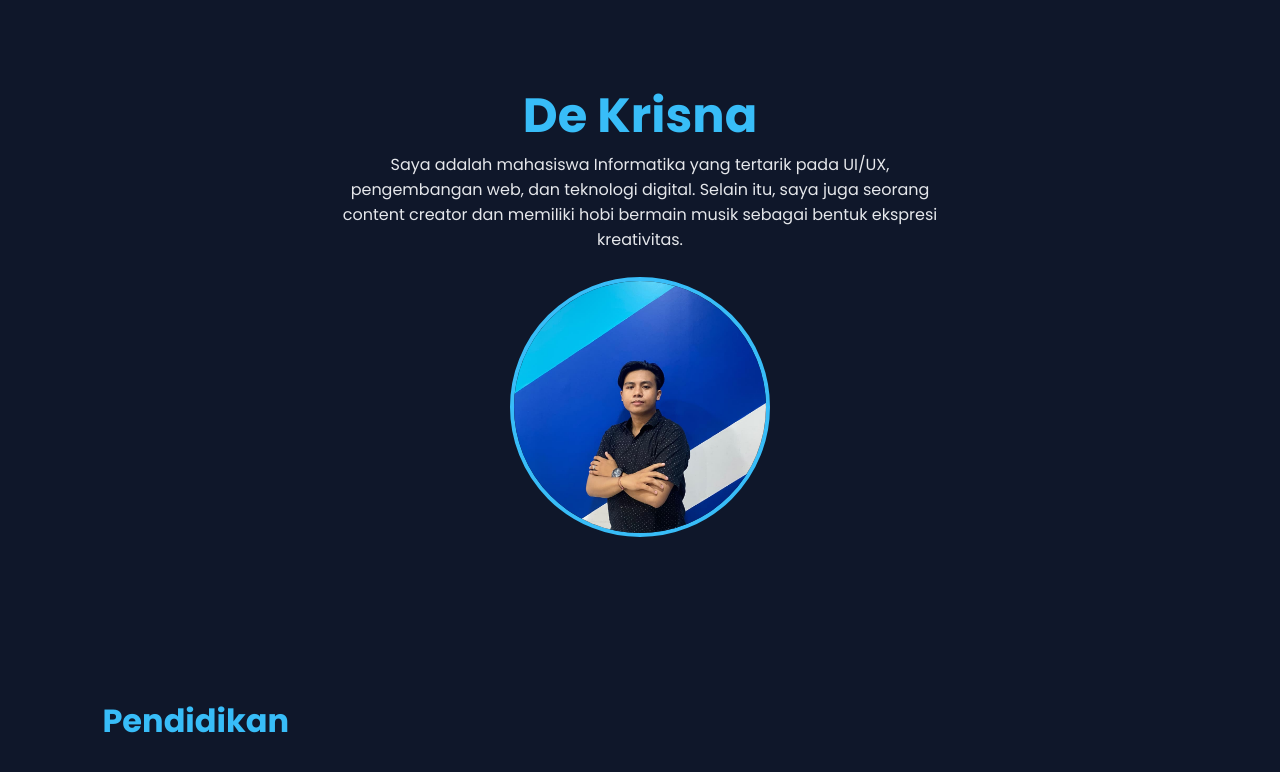
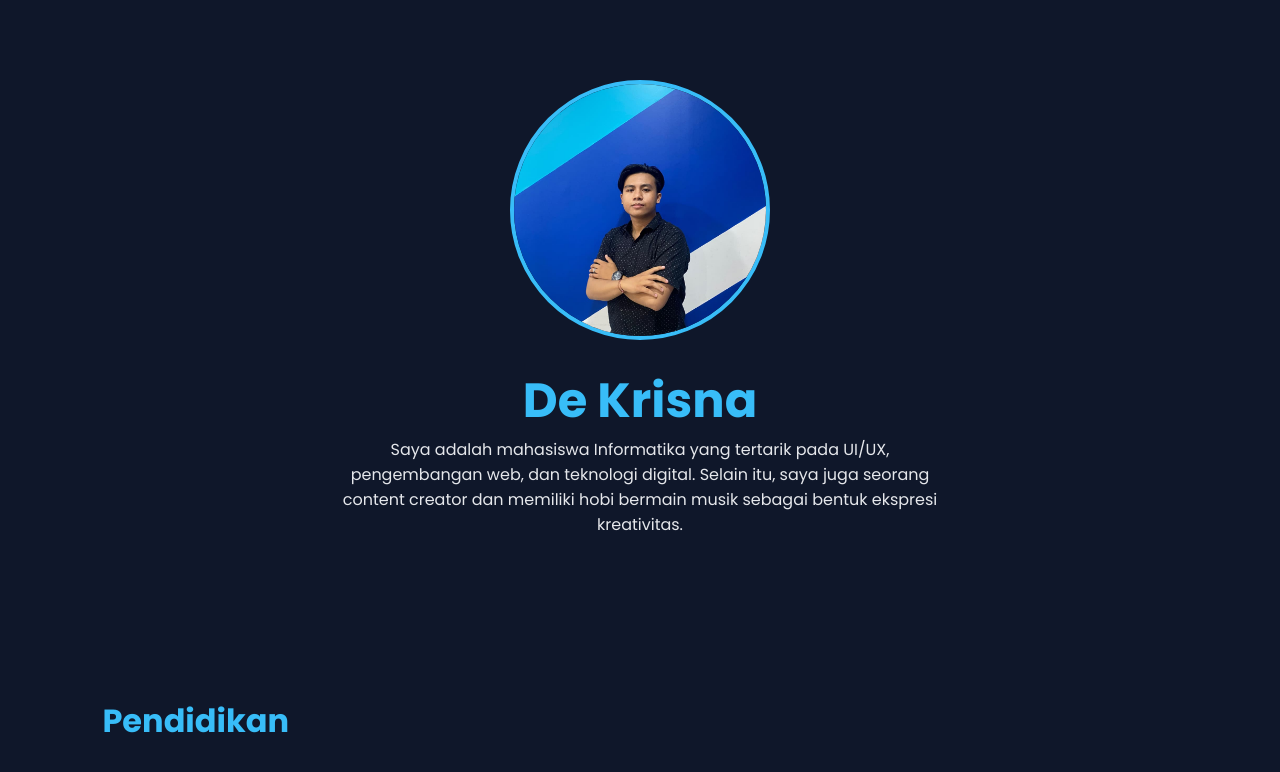
Before and after one commit to DeKrisnaa/dekrisna_portofolio, a plain HTML site: page index.html in a window 1280 px wide. Shown: the top 772 px of the page. Drawn offline with Linux system fonts and the light colour scheme.

Commit message:
Modify hero section layout to column-reverse
Changed flex direction of the hero section to column-reverse for layout adjustment.

```diff
--- a/style.css
+++ b/style.css
@@ -23,7 +23,7 @@ section {
 /* HERO */
 .hero {
     display: flex;
-    flex-direction: column;   /* FOTO DI ATAS */
+    flex-direction: column-reverse; /* 🔥 INI KUNCINYA */
     align-items: center;
     justify-content: center;
     gap: 25px;
```
